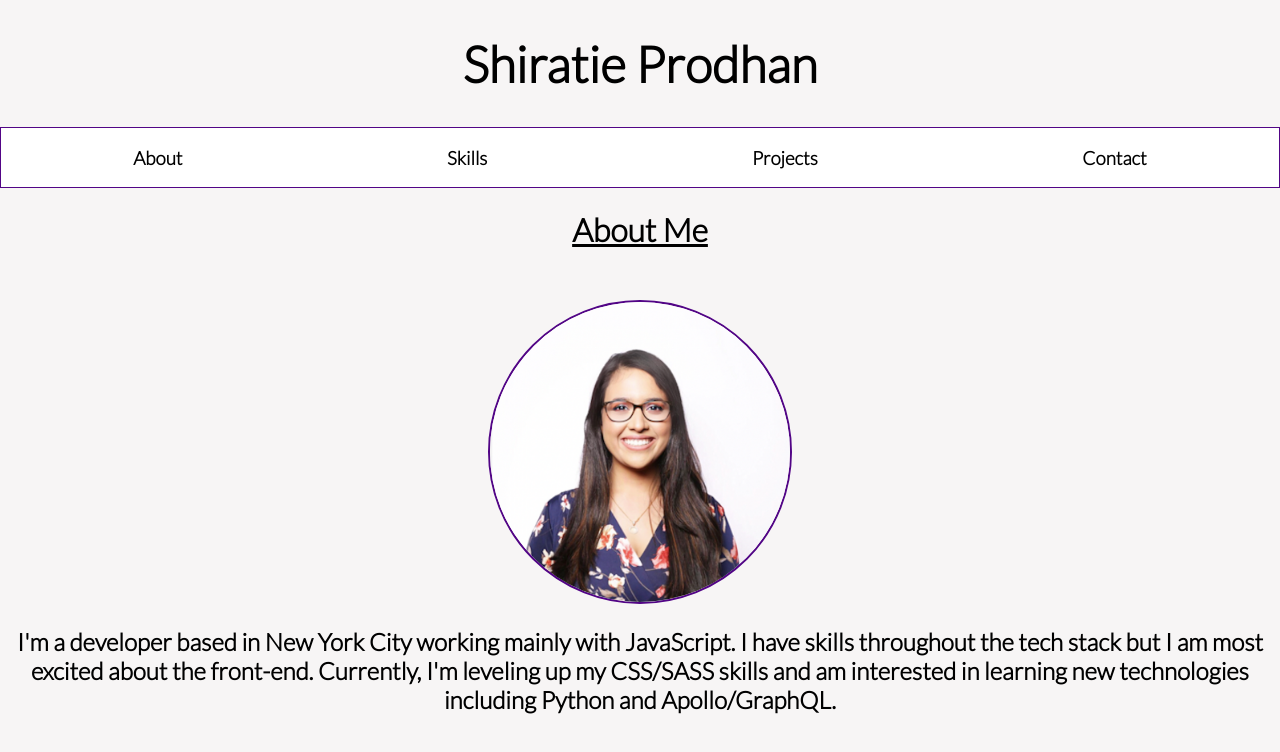
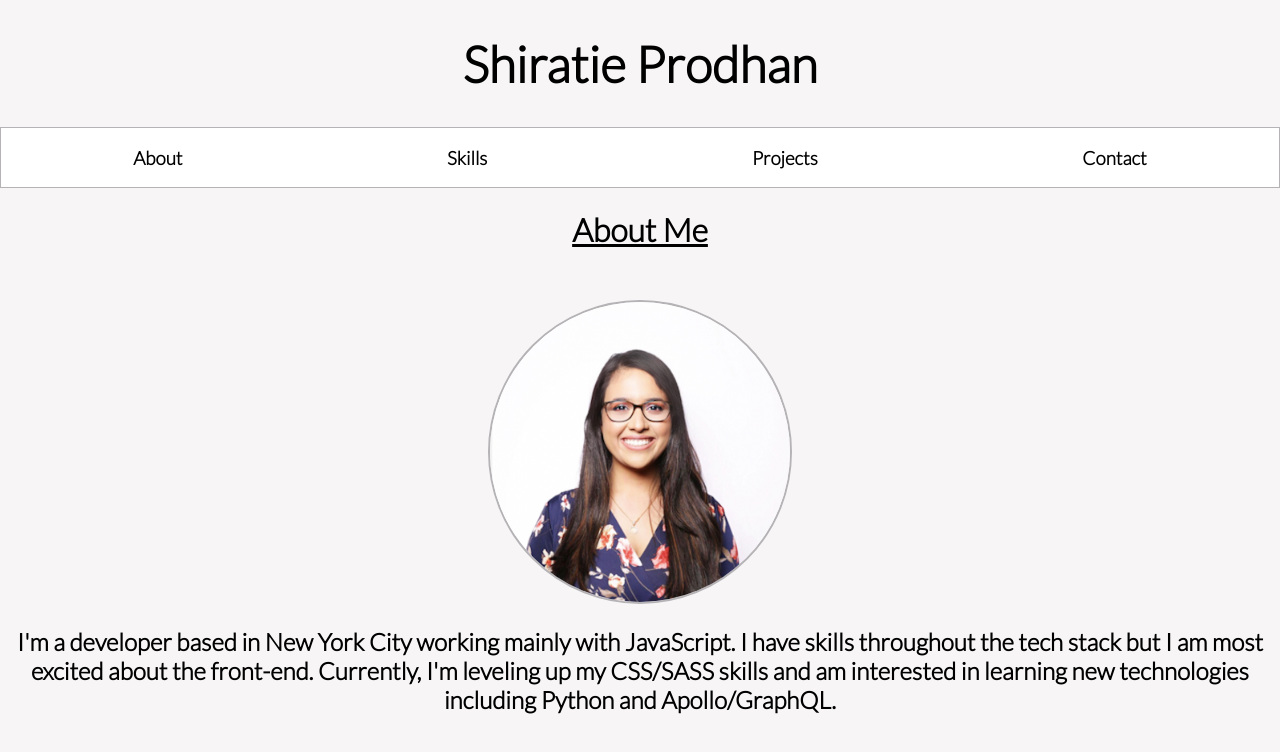
Before and after one commit to shiratiee/personal-website, a React (Create React App) app: page / in a window 1280 px wide. Shown: the top 752 px of the page. Built offline with nearby package versions, Linux system fonts and the light colour scheme; a web font is replaced by a local one.

Commit message:
neutral colors

```diff
--- a/src/App.css
+++ b/src/App.css
@@ -156,7 +156,7 @@ button a {
   flex-direction: row;
   justify-content: space-around;
   align-items: center;
-  border: 1px solid rgb(82, 5, 134);
+  border: 1px solid rgb(181, 179, 182);
   font-family: 'Lato', sans-serif;
   background-color: white;
 }
@@ -176,7 +176,7 @@ button a {
 
 .my-image {
   margin-top: 30px;
-  border: 2px solid rgb(82, 5, 134);
+  border: 2px solid rgb(181, 179, 182);
   border-radius: 50%;
   height: 300px;
   width: 300px;
```
